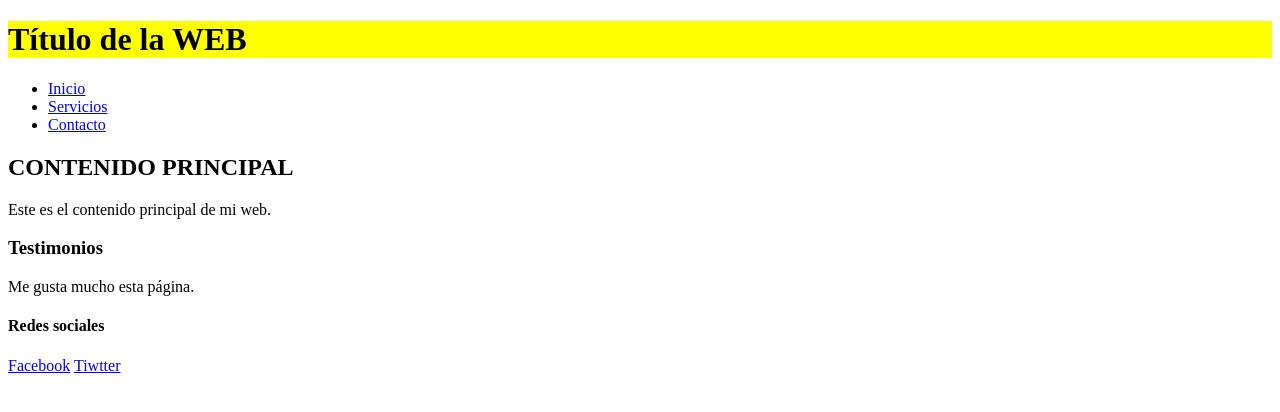
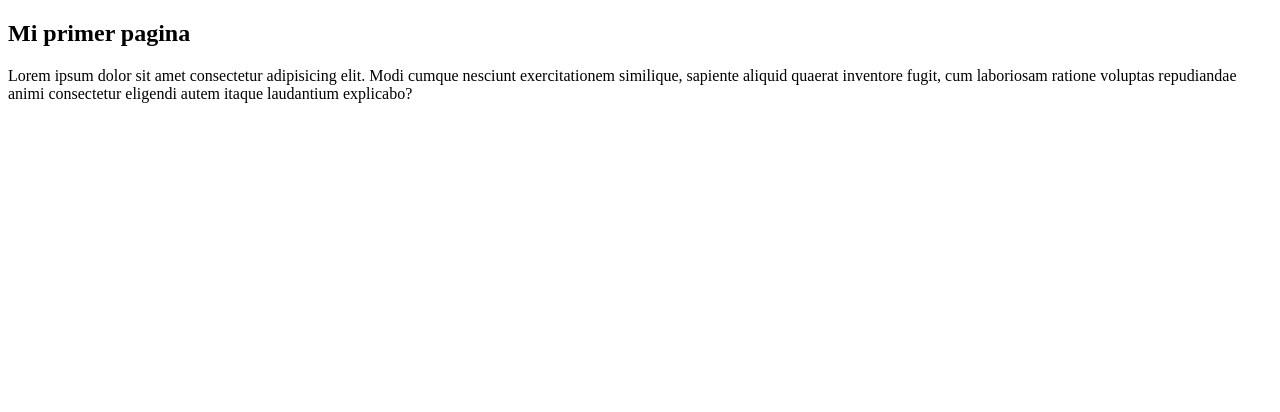
Before and after one commit to DanielSoriano1807/Aplicaciones_web, a plain HTML site: page index.html in a window 1280 px wide. Drawn offline with Linux system fonts and the light colour scheme.

Commit message:
Iniciando mi primer pagina web

```diff
--- a/index.html
+++ b/index.html
@@ -1,44 +1,23 @@
 <!DOCTYPE html>
 <html lang="es">
 <head>
-    <title>Título de la WEB</title>
     <meta charset="UTF-8">
-    <meta name="title" content="Título de la WEB">
-    <meta name="description" content="Descripción de la WEB">
-    <link href="estilos.css" rel="stylesheet">
-    <style>
-        header{background-color:yellow;} /* Código CSS */
-    </style>
-    <script src="script.js"></script>
-    <script type="text/javascript">
-        /* Código JS */
-    </script>
+    <meta name="viewport" content="width=device.width, initial-scale=1.0">
+    <title>Mi primer pagina</title>
 </head>
 <body>
     <header>
-        <h1>Título de la WEB</h1>
+        <nav>
+            <h1>Mi primer pagina</h1>
+        </nav>
     </header>
-    <nav>
-        <ul>
-            <li><a href="#">Inicio</a></li>
-            <li><a href="#">Servicios</a></li>
-            <li><a href="#">Contacto</a></li>
-       </ul>
-    </nav>
     <section>
         <article>
-            <h2>CONTENIDO PRINCIPAL</h2>
-            <p>Este es el contenido principal de mi web.</p>
+            <p>Lorem ipsum dolor sit amet consectetur adipisicing elit.
+                 Modi cumque nesciunt exercitationem similique, sapiente aliquid quaerat inventore
+                 fugit, cum laboriosam ratione voluptas repudiandae animi consectetur eligendi autem
+                   itaque laudantium explicabo?</p>
         </article>
     </section>
-    <aside>
-        <h3>Testimonios</h3>
-        <p>Me gusta mucho esta página.</p>
-    </aside>
-    <footer>
-        <h4>Redes sociales</h4>
-        <a href="#">Facebook</a>
-        <a href="#">Tiwtter</a>
-    </footer>
 </body>
 </html>
```
